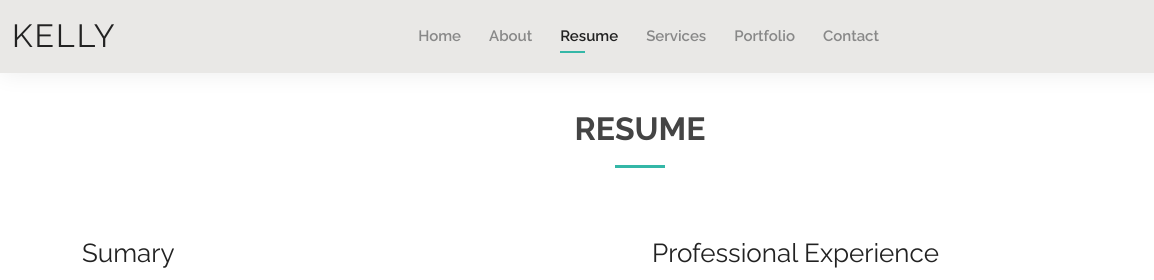
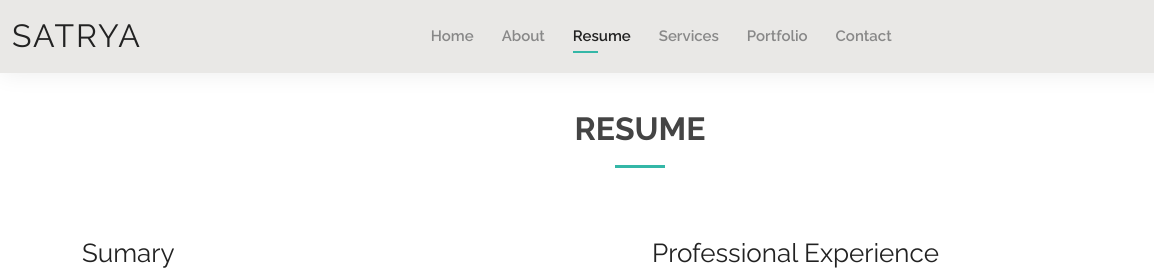
Before and after one commit to riodewantara/Satrya-Putra-Dewantara, a plain HTML site: page resume.html in a window 1280 px wide. Shown: the top 280 px of the page, 0-1154 px from the left. Drawn offline with nearby package versions, Linux system fonts and the light colour scheme.

Commit message:
Update resume.html

```diff
--- a/resume.html
+++ b/resume.html
@@ -5,7 +5,7 @@
   <meta charset="utf-8">
   <meta content="width=device-width, initial-scale=1.0" name="viewport">
 
-  <title>Resume - Kelly Bootstrap Template</title>
+  <title>Resume - Satrya Bootstrap Template</title>
   <meta content="" name="description">
   <meta content="" name="keywords">
 
@@ -42,7 +42,7 @@
   <header id="header" class="fixed-top">
     <div class="container-fluid d-flex justify-content-between align-items-center">
 
-      <h1 class="logo me-auto me-lg-0"><a href="index.html">Kelly</a></h1>
+      <h1 class="logo me-auto me-lg-0"><a href="index.html">Satrya</a></h1>
       <!-- Uncomment below if you prefer to use an image logo -->
       <!-- <a href="index.html" class="logo"><img src="assets/img/logo.png" alt="" class="img-fluid"></a>-->
 
```
